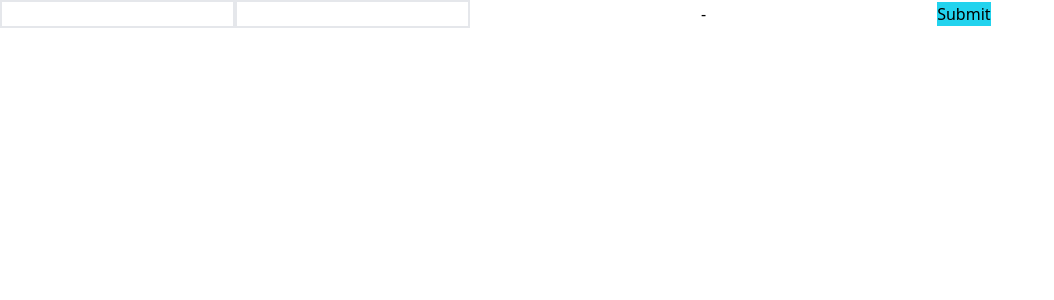
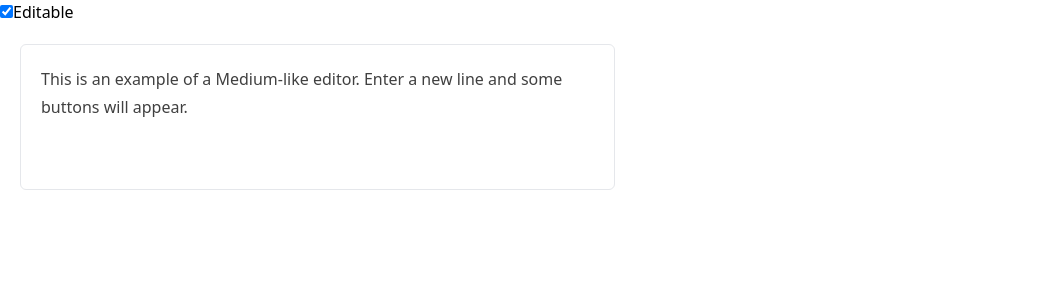
Before and after one commit to nishinohi/modern-playground, a Next.js app: page / in a window 1280 px wide. Shown: the top 300 px of the page, without its empty margins (0-1054 px from the left). Built offline with nearby package versions, Linux system fonts and the light colour scheme.

Commit message:
フロートメニュー追加

```diff
--- /dev/null
+++ b/components/TipTap.tsx
@@ -0,0 +1,69 @@
+import { EditorContent, FloatingMenu, useEditor } from '@tiptap/react'
+import StarterKit from '@tiptap/starter-kit'
+import { useEffect, useState } from 'react'
+import { RiMapPinAddLine } from 'react-icons/ri'
+
+const Tiptap = () => {
+  const editor = useEditor({
+    extensions: [StarterKit],
+    content: `
+      <p>
+        This is an example of a Medium-like editor. Enter a new line and some buttons will appear.
+      </p>
+      <p></p>
+    `,
+    editorProps: {
+      attributes: {
+        class: 'prose prose-neutral m-5 rounded-md border border-solid p-5 focus:outline-none',
+        // 'prose prose-neutral dark:prose-invert prose-sm sm:prose-base lg:prose-lg xl:prose-2xl m-5 focus:outline-none',
+      },
+    },
+  })
+
+  const [isEditable, setIsEditable] = useState(true)
+
+  useEffect(() => {
+    if (editor) {
+      editor.setEditable(isEditable)
+    }
+  }, [isEditable, editor])
+
+  return (
+    <>
+      <div>
+        <input type="checkbox" checked={isEditable} onChange={() => setIsEditable(!isEditable)} />
+        Editable
+      </div>
+      {editor && (
+        <FloatingMenu editor={editor} tippyOptions={{ duration: 100, placement: 'left' }}>
+          <RiMapPinAddLine className={'h-6 w-6 fill-stone-700 hover:cursor-pointer'} />
+          {/* <button
+            onClick={() => editor.chain().focus().toggleHeading({ level: 1 }).run()}
+            className={`rounded-md border border-solid border-gray-500 px-1
+            ${editor.isActive('heading', { level: 1 }) ? 'bg-slate-300' : ''}`}
+          >
+            h1
+          </button> */}
+          {/* <button
+              onClick={() => editor.chain().focus().toggleHeading({ level: 2 }).run()}
+              className={`rounded-md border border-solid border-gray-500 px-1
+              ${editor.isActive('heading', { level: 2 }) ? 'is-active' : ''}`}
+            >
+              h2
+            </button>
+            <button
+              onClick={() => editor.chain().focus().toggleBulletList().run()}
+              className={`rounded-md border border-solid border-gray-500 px-1
+                ${editor.isActive('bulletList') ? 'is-active' : ''}`}
+            >
+              bullet list
+            </button> */}
+          {/* </div> */}
+        </FloatingMenu>
+      )}
+      <EditorContent editor={editor} />
+    </>
+  )
+}
+
+export default Tiptap
--- a/package.json
+++ b/package.json
@@ -19,6 +19,9 @@
     "@editorjs/editorjs": "^2.26.5",
     "@hookform/resolvers": "^3.0.0",
     "@next/font": "13.1.6",
+    "@tiptap/pm": "^2.0.2",
+    "@tiptap/react": "^2.0.2",
+    "@tiptap/starter-kit": "^2.0.2",
     "@types/node": "18.13.0",
     "@types/react": "18.0.28",
     "@types/react-dom": "18.0.10",
@@ -29,6 +32,7 @@
     "react": "18.2.0",
     "react-dom": "18.2.0",
     "react-hook-form": "^7.43.7",
+    "react-icons": "^4.8.0",
     "typescript": "^4.9.5",
     "zod": "^3.21.4"
   },
@@ -43,6 +47,7 @@
     "@storybook/react": "^6.5.16",
     "@storybook/testing-library": "^0.0.13",
     "@swc-jotai/react-refresh": "^0.0.4",
+    "@tailwindcss/typography": "^0.5.9",
     "@testing-library/react": "^14.0.0",
     "@types/react-test-renderer": "^18.0.0",
     "@typescript-eslint/eslint-plugin": "^5.55.0",
--- a/pages/index.tsx
+++ b/pages/index.tsx
@@ -1,27 +1,5 @@
-import { Schema, schemaJoin } from '@/components/atoms/Form/form'
-import { zodResolver } from '@hookform/resolvers/zod'
-import { useForm } from 'react-hook-form'
+import Tiptap from '@/components/TipTap'
 
 export default function Home() {
-  const {
-    register,
-    handleSubmit,
-    formState: { errors },
-  } = useForm<Schema>({
-    resolver: zodResolver(schemaJoin), // zodResolver + schema
-  })
-  return (
-    <form onSubmit={handleSubmit((d) => console.log(d))}>
-      <input className="border-2 border-solid" {...register('name')} />
-      {errors.name?.message && <p>{errors.name?.message}</p>}
-      <input className="border-2 border-solid" type="number" {...register('age', { valueAsNumber: true })} />
-      {errors.age?.message && <p>{errors.age?.message}</p>}
-      <input type="text" maxLength={3} {...register('firstThreeDigits')} />
-      {errors.firstThreeDigits?.message && <p>{errors.firstThreeDigits?.message}</p>}
-      -
-      <input type="text" maxLength={4} {...register('lastFourDigits')} />
-      {errors.lastFourDigits?.message && <p>{errors.lastFourDigits?.message}</p>}
-      <input className="bg-cyan-400" type="submit" />
-    </form>
-  )
+  return <Tiptap />
 }
--- a/tailwind.config.js
+++ b/tailwind.config.js
@@ -5,5 +5,5 @@ module.exports = {
   theme: {
     extend: {},
   },
-  plugins: [],
+  plugins: [require('@tailwindcss/typography')],
 }
```
Also changed, not shown: 1 other file (tests, documents, lock files or other folders).
